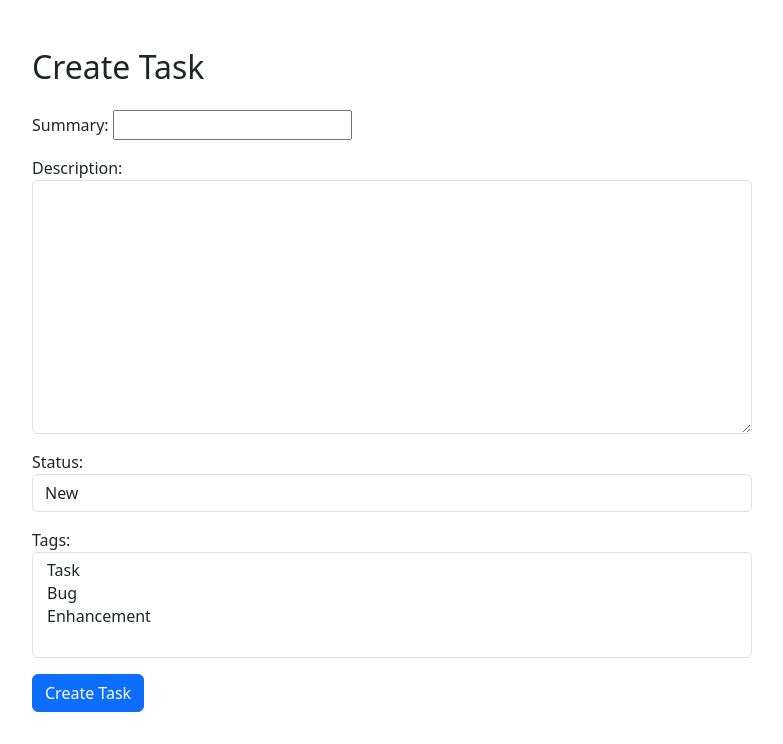
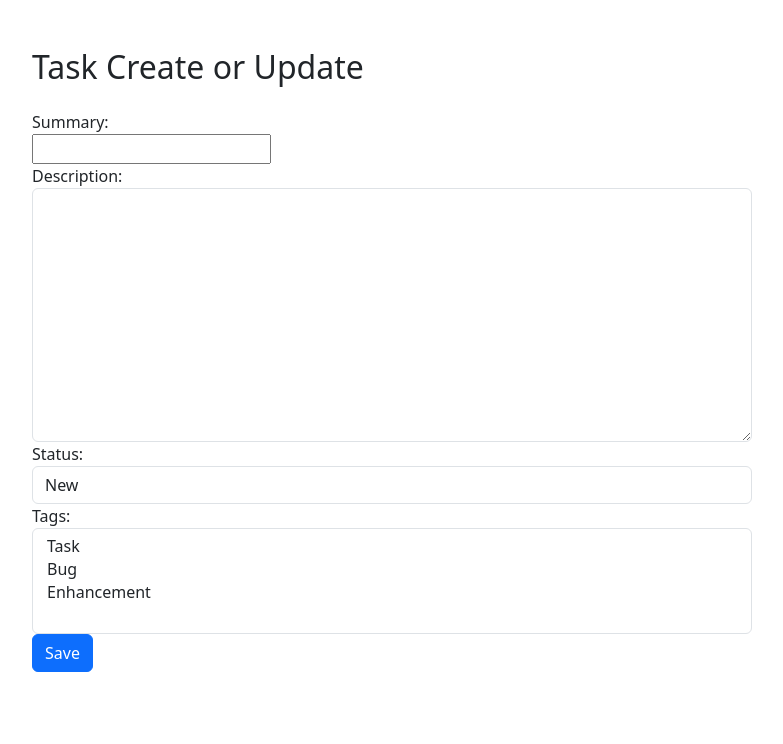
Before and after one commit to KeenGear/homework_70_dias_daribayev, a Django app: page /tasks/create/ in a window 1280 px wide. Shown: the part 56-800 px from the top of the page, without its empty margins (248-1031 px from the left). Run offline with Django 4.2, Linux system fonts and the light colour scheme; data comes from the database, SQL or seed files in the repository.

Commit message:
Changed code to work with Django widgets and removed if/else statements form h2 and button, cuz can't make it work with TemplateView.

```diff
--- a/todoapp/templates/task_form.html
+++ b/todoapp/templates/task_form.html
@@ -1,14 +1,31 @@
 {% extends 'base.html' %}
+
 
 {% block content %}
   <div class="container">
     <div class="row justify-content-center">
       <div class="col-md-8">
-        <h2 class="mb-4">{% if task.pk %}Update Task{% else %}Create Task{% endif %}</h2>
+        <h2 class="mb-4">Task Create or Update</h2>
         <form method="POST">
           {% csrf_token %}
-          {{ form.as_p }}
-          <button type="submit" class="btn btn-primary">{% if task.pk %}Update{% else %}Create{% endif %} Task</button>
+          <div class="form-group">
+            {{ form.summary.label_tag }}
+              <br>
+            {{ form.summary }}
+          </div>
+          <div class="form-group">
+            {{ form.description.label_tag }}
+            {{ form.description }}
+          </div>
+          <div class="form-group">
+            {{ form.status.label_tag }}
+            {{ form.status }}
+          </div>
+          <div class="form-group">
+            {{ form.tags.label_tag }}
+            {{ form.tags }}
+          </div>
+          <button type="submit" class="btn btn-primary">Save</button>
         </form>
       </div>
     </div>
```
